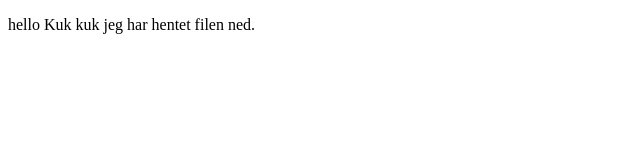
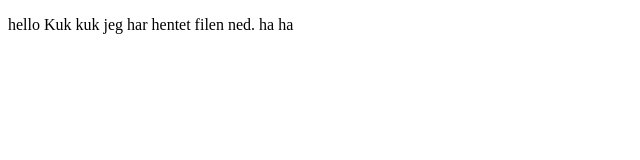
Before and after one commit to rachelhdvo0727/test, a plain HTML site: page index.html in a window 1280 px wide. Shown: the full height of the page, 0-640 px from the left. Drawn offline with Linux system fonts and the light colour scheme.

Commit message:
2nd commit

```diff
--- a/index.html
+++ b/index.html
@@ -10,7 +10,7 @@
 <body>
     <p>hello
 
-        Kuk kuk jeg har hentet filen ned.</p>
+        Kuk kuk jeg har hentet filen ned. ha ha</p>
 </body>
 
 </html>
```
